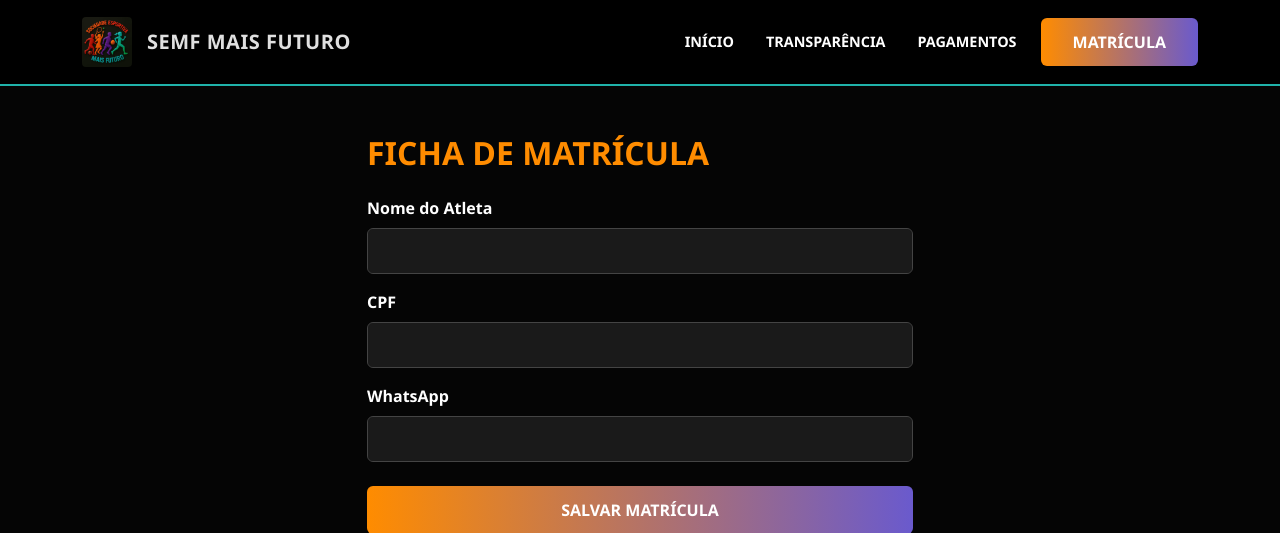
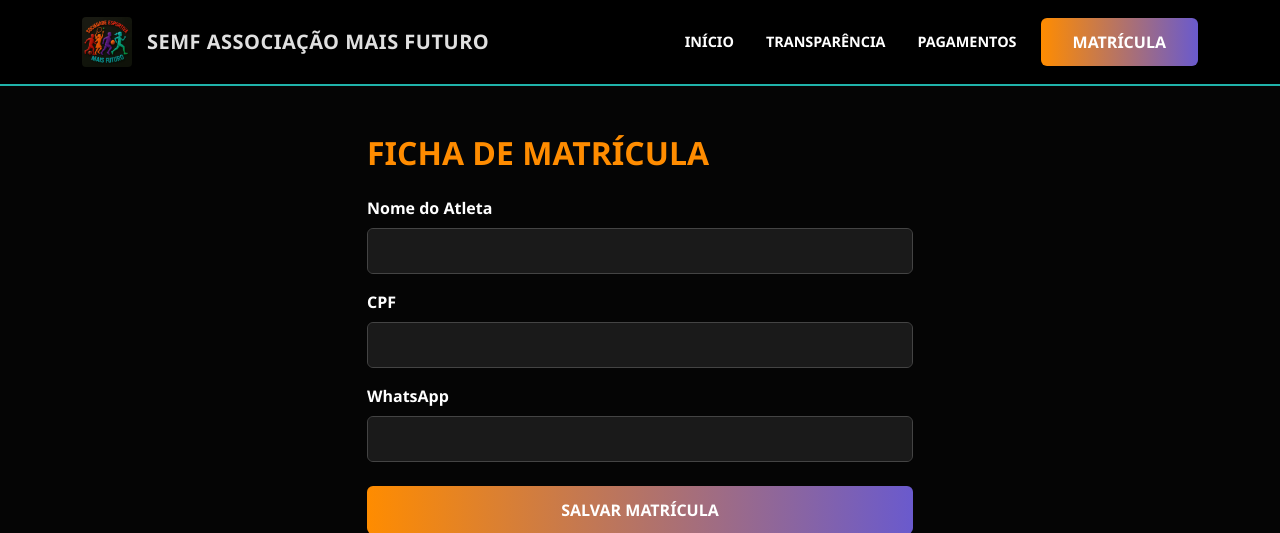
Before and after one commit to Eduuuoo/SEMF, a Flask app: page /inscricao in a window 1280 px wide. Shown: the top 533 px of the page. Run offline with Flask 3, Linux system fonts and the light colour scheme.

Commit message:
Backup do site SEMF

```diff
--- a/templates/base.html
+++ b/templates/base.html
@@ -12,7 +12,7 @@
         <div class="container">
             <a class="navbar-brand d-flex align-items-center" href="{{ url_for('home') }}">
                 <img src="{{ url_for('static', filename='logo.jpg') }}" class="logo-img" alt="Logo SEMF">
-                <span>SEMF MAIS FUTURO</span>
+                <span>SEMF ASSOCIAÇÃO MAIS FUTURO</span>
             </a>
             <div class="navbar-nav ms-auto align-items-center">
                 <a class="nav-link me-3" href="{{ url_for('home') }}">Início</a>
```
